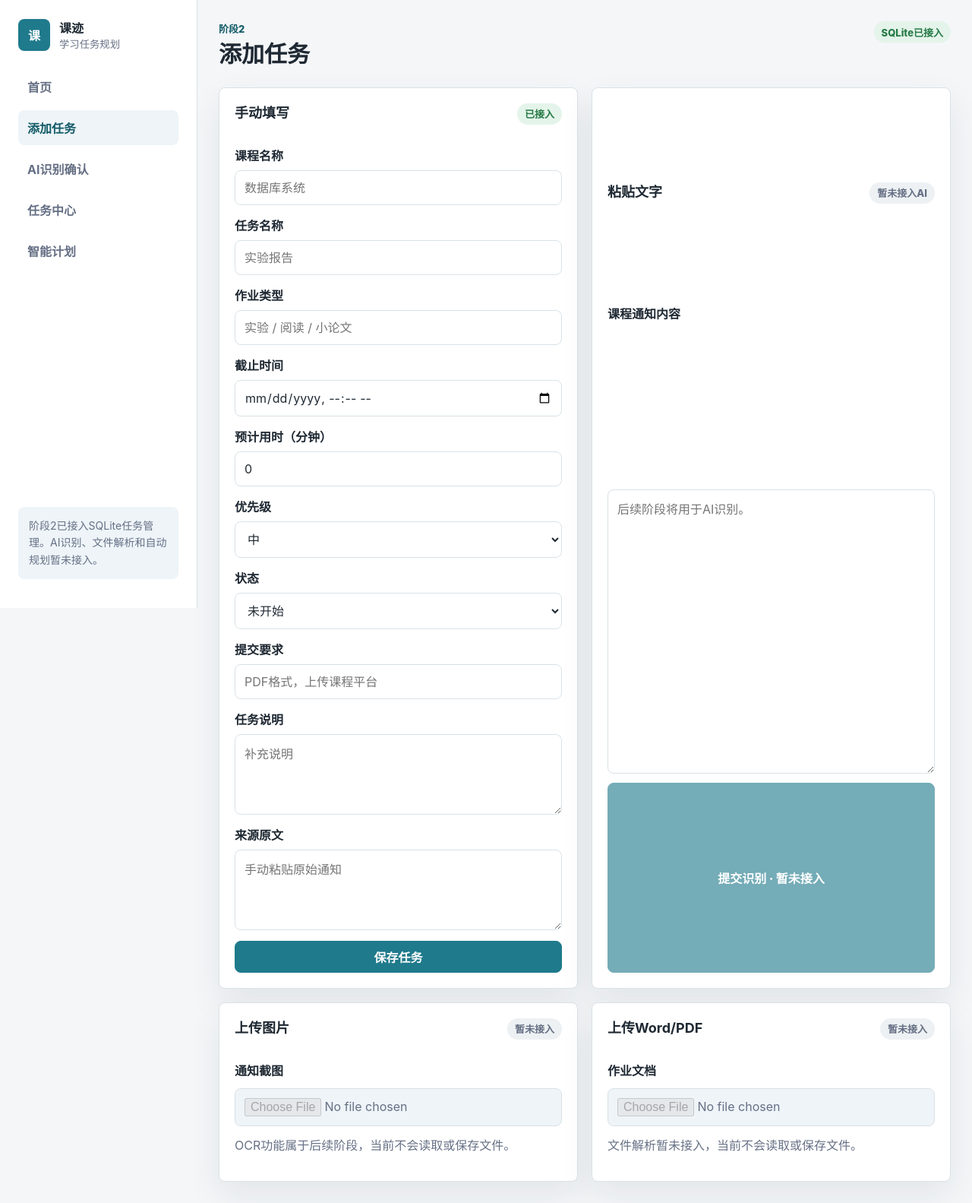
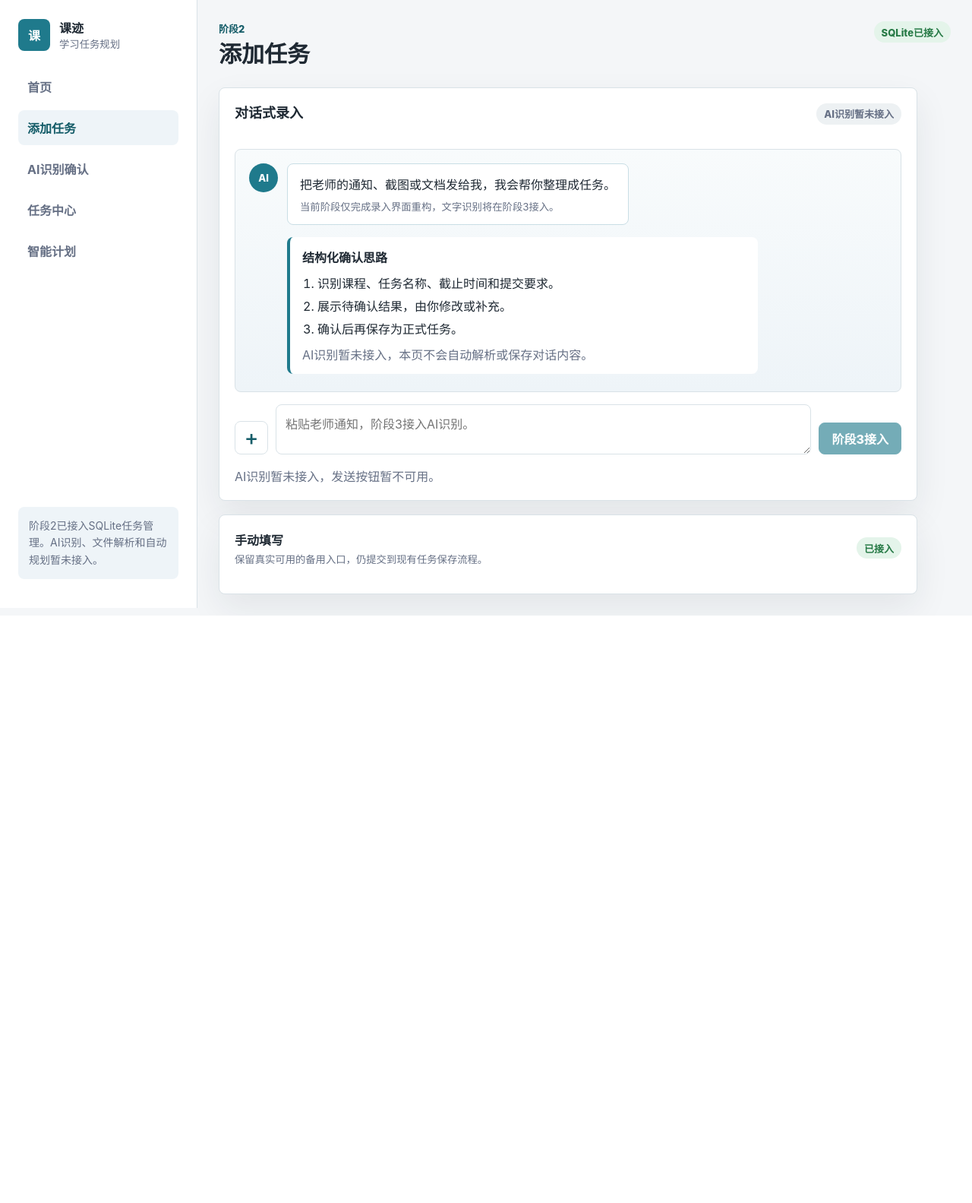
Before and after one commit to ywenna830-arch/X-AI, a Flask app: page /tasks/new in a window 1280 px wide. Shown: the whole page at 76% size. After the commit the page ends 810 px from the top, so only its background shows below. Run offline with Flask 3, Linux system fonts and the light colour scheme.

Commit message:
add_task.html

```diff
--- a/app/templates/add_task.html
+++ b/app/templates/add_task.html
@@ -4,46 +4,74 @@
 {% block page_title %}添加任务{% endblock %}
 
 {% block content %}
-<section class="form-grid">
-    <article class="panel form-panel">
+<section class="entry-layout">
+    <article class="panel assistant-panel">
         <div class="section-heading">
-            <h2>手动填写</h2>
+            <h2>对话式录入</h2>
+            <span class="status-tag is-muted">AI识别暂未接入</span>
+        </div>
+
+        <div class="chat-window" aria-label="对话消息区域">
+            <div class="chat-message is-ai">
+                <div class="chat-avatar" aria-hidden="true">AI</div>
+                <div class="chat-bubble">
+                    <p>把老师的通知、截图或文档发给我，我会帮你整理成任务。</p>
+                    <small>当前阶段仅完成录入界面重构，文字识别将在阶段3接入。</small>
+                </div>
+            </div>
+
+            <div class="structured-note">
+                <strong>结构化确认思路</strong>
+                <ol>
+                    <li>识别课程、任务名称、截止时间和提交要求。</li>
+                    <li>展示待确认结果，由你修改或补充。</li>
+                    <li>确认后再保存为正式任务。</li>
+                </ol>
+                <p>AI识别暂未接入，本页不会自动解析或保存对话内容。</p>
+            </div>
+        </div>
+
+        <div class="chat-composer" aria-label="对话输入区域">
+            <details class="attachment-picker">
+                <summary aria-label="打开附件入口">+</summary>
+                <div class="attachment-menu">
+                    <label>
+                        上传图片
+                        <input type="file" accept="image/*" disabled>
+                        <span>阶段6接入，当前不会上传或保存文件。</span>
+                    </label>
+                    <label>
+                        上传Word
+                        <input type="file" accept=".doc,.docx" disabled>
+                        <span>阶段6接入，当前不会读取文档。</span>
+                    </label>
+                    <label>
+                        上传PDF
+                        <input type="file" accept=".pdf" disabled>
+                        <span>阶段6接入，当前不会解析PDF。</span>
+                    </label>
+                </div>
+            </details>
+
+            <label class="sr-only" for="conversation-input">课程通知内容</label>
+            <textarea id="conversation-input" rows="2" placeholder="粘贴老师通知，阶段3接入AI识别。" aria-describedby="ai-entry-status"></textarea>
+            <button class="button is-disabled" type="button" disabled>阶段3接入</button>
+        </div>
+        <p class="muted-text composer-note" id="ai-entry-status">AI识别暂未接入，发送按钮暂不可用。</p>
+    </article>
+
+    <details class="panel manual-entry-panel" {% if errors %}open{% endif %}>
+        <summary class="manual-entry-summary">
+            <span>
+                <strong>手动填写</strong>
+                <small>保留真实可用的备用入口，仍提交到现有任务保存流程。</small>
+            </span>
             <span class="status-tag is-good">已接入</span>
-        </div>
+        </summary>
         <form class="task-form" method="post" action="{{ url_for('main.create_task_route') }}">
             {% include "_task_form.html" %}
             <button class="button" type="submit">保存任务</button>
         </form>
-    </article>
-
-    <article class="panel form-panel">
-        <div class="section-heading">
-            <h2>粘贴文字</h2>
-            <span class="status-tag is-muted">暂未接入AI</span>
-        </div>
-        <label for="task-text">课程通知内容</label>
-        <textarea id="task-text" rows="7" placeholder="后续阶段将用于AI识别。" disabled></textarea>
-        <button class="button is-disabled" type="button" disabled>提交识别 · 暂未接入</button>
-    </article>
-
-    <article class="panel form-panel">
-        <div class="section-heading">
-            <h2>上传图片</h2>
-            <span class="status-tag is-muted">暂未接入</span>
-        </div>
-        <label for="image-upload">通知截图</label>
-        <input id="image-upload" type="file" accept="image/*" disabled>
-        <p class="muted-text">OCR功能属于后续阶段，当前不会读取或保存文件。</p>
-    </article>
-
-    <article class="panel form-panel">
-        <div class="section-heading">
-            <h2>上传Word/PDF</h2>
-            <span class="status-tag is-muted">暂未接入</span>
-        </div>
-        <label for="doc-upload">作业文档</label>
-        <input id="doc-upload" type="file" accept=".doc,.docx,.pdf" disabled>
-        <p class="muted-text">文件解析暂未接入，当前不会读取或保存文件。</p>
-    </article>
+    </details>
 </section>
 {% endblock %}
```
